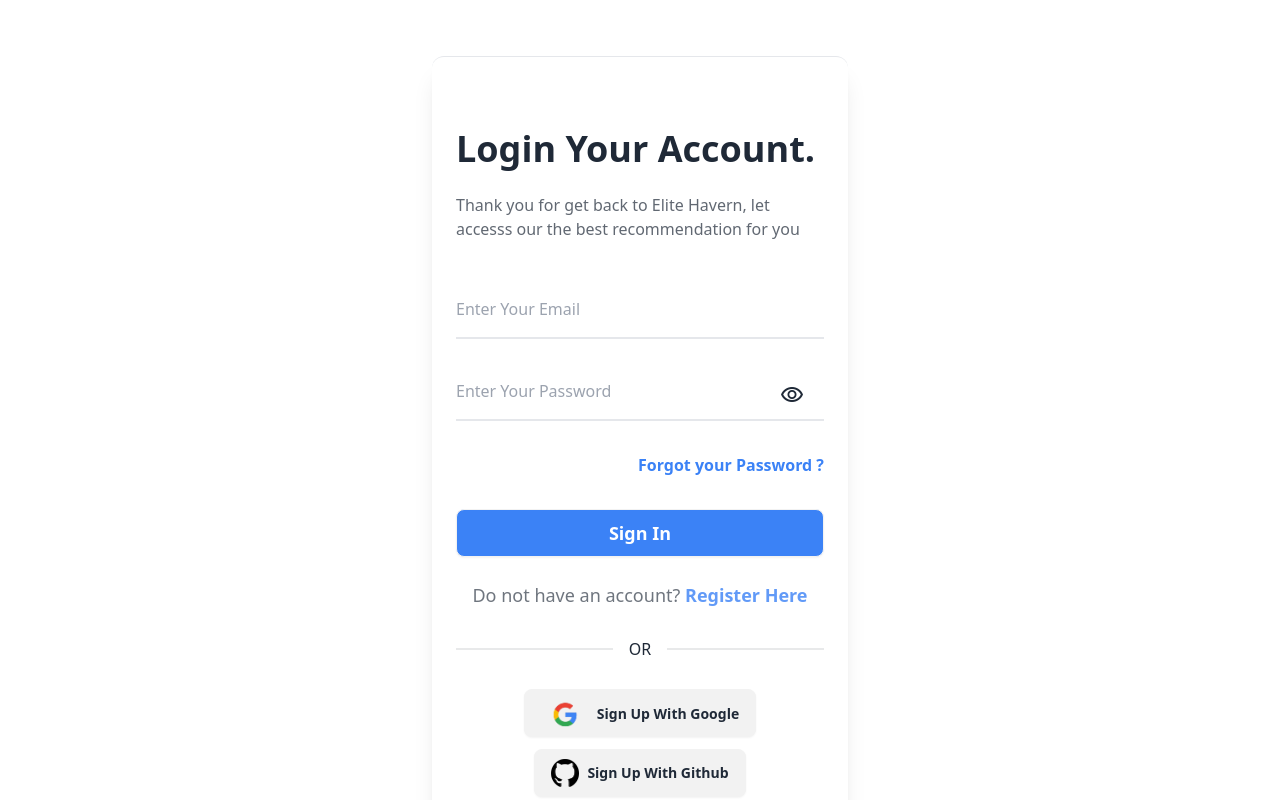
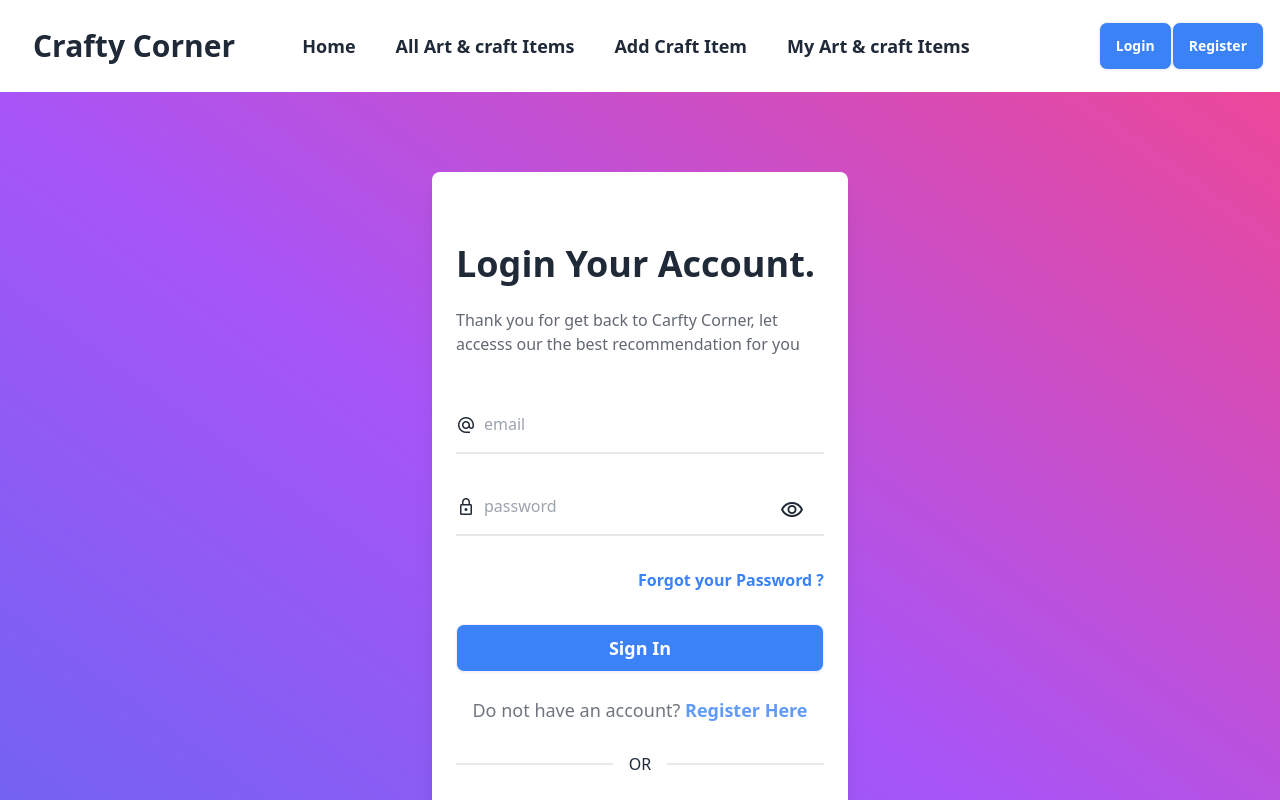
Before and after one commit to sojibislam9878/Crafty_Corner_Clint_a10, a React (Vite) app: page /login in a window 1280 px wide. Shown: the top 800 px of the page. Built offline with nearby package versions, Linux system fonts and the light colour scheme; no server answers.

Commit message:
registration and login function added

```diff
--- a/src/Components/AuthProvider/AuthProvider.jsx
+++ b/src/Components/AuthProvider/AuthProvider.jsx
@@ -1,6 +1,6 @@
-import { createUserWithEmailAndPassword, signInWithEmailAndPassword } from "firebase/auth";
+import { GithubAuthProvider, GoogleAuthProvider, createUserWithEmailAndPassword, onAuthStateChanged, signInWithEmailAndPassword, signInWithPopup, signOut, updateProfile } from "firebase/auth";
 import PropTypes from "prop-types";
-import { createContext } from "react";
+import { createContext, useEffect, useState } from "react";
 import { auth } from "../../firebase/FirebaseConfig";
 
 export const AuthContext = createContext(null);
@@ -59,10 +59,58 @@ const AuthProvider = ({ children }) => {
   const login = (email, password) => {
     return signInWithEmailAndPassword(auth, email, password);
   };
+   // social login providers
+
+   const googleProvider = new GoogleAuthProvider();
+   const githubProvider = new GithubAuthProvider();
+
+   const googleSignUP = () => {
+     signInWithPopup(auth, googleProvider)
+   };
+   const githubSignUP = () => {
+     signInWithPopup(auth, githubProvider)
+   };
+
+   //   user
+  const [user, setUser] = useState(null);
+  //   check user
+  useEffect(() => {
+    onAuthStateChanged(auth, (user) => {
+      if (user) {
+        setUser(user);
+      }
+    });
+  }, []);
+  // logout
+  const logout = () => {
+    setUser(null);
+    signOut(auth);
+  };
+
+  // update user
+  const updateUser = (name, photo) => {
+    updateProfile(auth.currentUser, {
+      displayName: name,
+      photoURL: photo,
+    });
+    // .then(() => {
+    // Profile updated!
+    // ...
+    // }).catch((error) => {
+    // An error occurred
+    // ...
+    // });
+  };
 
   const values = {
     createUserWithEmail,
-    login
+    login,googleSignUP,
+    githubSignUP,
+    user,
+    logout,
+    updateUser
+
+
   };
   return <AuthContext.Provider value={values}>{children}</AuthContext.Provider>;
 };
--- a/src/Components/Navbar.jsx
+++ b/src/Components/Navbar.jsx
@@ -1,6 +1,8 @@
 import { Link, NavLink } from "react-router-dom";
+import useAuth from "../Hooks/useAuth";
 
 const Navbar = () => {
+  const { user, logout } = useAuth();
   const normalLink = "lg:font-bold lg:text-lg lg:mr-2 mt-2 lg:mt-0";
   const activeLink = `bg-gradient-to-r from-[#4facfe] to-blue-500 border border-blure-500 text-white hover:bg-transparent focus:bg-transparent focus:text-white ${normalLink}`;
   return (
@@ -40,28 +42,38 @@ const Navbar = () => {
               </li>
               <li>
                 <NavLink
-                  to="/bookmark"
+                  to="/allcarft"
                   className={({ isActive }) =>
                     isActive ? activeLink : normalLink
                   }
                 >
-                  Book Mark
+                  All Art & craft Items
                 </NavLink>
               </li>
               <li>
                 <NavLink
-                  to="/updateProfile"
+                  to="/addcarft"
                   className={({ isActive }) =>
                     isActive ? activeLink : normalLink
                   }
                 >
-                  Update Profile
+                  Add Craft Item
+                </NavLink>
+              </li>
+              <li>
+                <NavLink
+                  to="/mycarft"
+                  className={({ isActive }) =>
+                    isActive ? activeLink : normalLink
+                  }
+                >
+                  My Art & craft Items
                 </NavLink>
               </li>
             </ul>
           </div>
           <Link to="/" className="btn btn-ghost text-3xl font-garamond">
-            Elite Haven
+            Crafty Corner
           </Link>
         </div>
         <div className="navbar-center hidden lg:flex">
@@ -78,32 +90,42 @@ const Navbar = () => {
             </li>
             <li>
               <NavLink
-                to="/bookmark"
+                to="/allcarft"
                 className={({ isActive }) =>
                   isActive ? activeLink : normalLink
                 }
               >
-                Book Mark
+                All Art & craft Items
               </NavLink>
             </li>
             <li>
               <NavLink
-                to="/updateProfile"
+                to="/addcarft"
                 className={({ isActive }) =>
                   isActive ? activeLink : normalLink
                 }
               >
-                Update Profile
+                Add Craft Item
+              </NavLink>
+            </li>
+            <li>
+              <NavLink
+                to="/mycarft"
+                className={({ isActive }) =>
+                  isActive ? activeLink : normalLink
+                }
+              >
+                My Art & craft Items
               </NavLink>
             </li>
           </ul>
         </div>
-        {/* <div className="navbar-end">
+        <div className="navbar-end">
           {user ? (
             <div className="flex  items-center gap-2 pr-2 md:pr-0">
               <div
                 className="flex tooltip tooltip-bottom z-[10]"
-                data-tip={"Unknown"}
+                data-tip={user.displayName || "Unknown"}
               >
                 <div
                   tabIndex={0}
@@ -111,31 +133,38 @@ const Navbar = () => {
                   className="btn btn-ghost btn-circle avatar"
                 >
                   <div className="w-20 rounded-full">
-                    <Link to="/updateprofile">
                       <img
                         alt="profile picture"
-                        src={"https://i.ibb.co/4SrK9pD/profile.jpg"
+                        src={
+                          user.photoURL ||
+                          "https://i.ibb.co/4SrK9pD/profile.jpg"
                         }
                       />
-                    </Link>
                   </div>
                 </div>
               </div>
               <button
-
+                onClick={logout}
                 className="btn bg-blue-500 text-white font-bold hover:bg-blue-700 hidden md:flex"
               >
                 Logout
               </button>
             </div>
           ) : (
+            <div>
               <Link to="/login">
                 <button className="btn bg-blue-500 text-white font-bold hover:bg-blue-700">
                   Login
                 </button>
               </Link>
+              <Link to="/registration">
+                <button className="btn bg-blue-500 text-white font-bold hover:bg-blue-700">
+                  Register
+                </button>
+              </Link>
+            </div>
           )}
-        </div> */}
+        </div>
       </div>
     </div>
   );
--- /dev/null
+++ b/src/Pages/AddCarft.jsx
@@ -0,0 +1,9 @@
+const AddCarft = () => {
+    return (
+        <div>
+            <h1>add craft</h1>
+        </div>
+    );
+};
+
+export default AddCarft;
--- /dev/null
+++ b/src/Pages/AllCarft.jsx
@@ -0,0 +1,9 @@
+const AllCarft = () => {
+    return (
+        <div>
+            <h1>all carft</h1>
+        </div>
+    );
+};
+
+export default AllCarft;
--- /dev/null
+++ b/src/Pages/Home.jsx
@@ -0,0 +1,13 @@
+import useAuth from "../Hooks/useAuth";
+
+const Home = () => {
+    const {user}=useAuth()
+    console.log(user);
+    return (
+        <div>
+            <h1>I am home</h1>
+        </div>
+    );
+};
+
+export default Home;
--- a/src/Pages/LogIn.jsx
+++ b/src/Pages/LogIn.jsx
@@ -33,36 +33,42 @@ const Login = () => {
       });
   };
 
-
-
   const [isHide, setIsHide] = useState(false);
   const handleHide = () => {
     setIsHide(!isHide);
   };
 
   return (
-    <div>
-      <div className="flex justify-center p-4 mt-10">
-        <div className=" rounded-xl p-6  md:w-2/3 xl:w-1/3 mx-auto shadow-xl border-t">
+    <div className="min-h-screen bg-gradient-to-tr from-indigo-500 via-purple-500 to-pink-500">
+      <div className="flex justify-center items-center p-4 pt-20 ">
+        <div className=" rounded-lg p-6  md:w-2/3 xl:w-1/3 mx-auto shadow-xl bg-white relative overflow-hidden">
           <form onSubmit={handleSubmit(onSubmit)}>
           <h1 className="text-4xl font-bold mt-12">Login Your Account.</h1>
             <p className="font-medium mt-6 opacity-70">
-              Thank you for get back to Elite Havern, let accesss our the best
+              Thank you for get back to Carfty Corner, let accesss our the best
               recommendation for you
             </p>
+            <div className=" flex justify-center items-center gap-2 border-b-2">
+              <span className="material-symbols-outlined mt-[42px] text-xl">
+                alternate_email
+              </span>
               <input
-              placeholder="Enter Your Email"
+                placeholder="email"
                 {...register("email", { required: true })}
-              className="w-full border-b-2 py-4  outline-none mt-10"
+                className="w-full py-4  outline-none mt-10"
               />
+            </div>
             {errors.email && <span className="text-red-600">Enter Email</span>}
             <div className="relative">
+              <div className=" flex justify-center items-center gap-2 border-b-2">
+                <span className="material-symbols-outlined mt-[25px] text-xl">lock</span>
                 <input
                   type={isHide ? "text" : "password"}
-                placeholder="Enter Your Password"
+                  placeholder="password"
                   {...register("password", { required: true })}
-                className="w-full border-b-2 py-4 outline-none mt-6"
+                  className="w-full py-4 outline-none mt-6"
                 />
+              </div>
               <p
                 className="absolute right-5 top-11 hover:cursor-pointer"
                 onClick={handleHide}
@@ -85,7 +91,7 @@ const Login = () => {
             <input
               type="submit"
               value="Sign In"
-              className="btn w-full bg-blue-500 text-white text-lg"
+              className="btn w-full bg-blue-500 text-white text-lg "
             />
           </form>
           <p className="text-center mt-6 mb-8 font-medium opacity-80 text-lg">
--- /dev/null
+++ b/src/Pages/MyCarft.jsx
@@ -0,0 +1,9 @@
+const MyCarft = () => {
+    return (
+        <div>
+            <h1>my carft</h1>
+        </div>
+    );
+};
+
+export default MyCarft;
--- a/src/Pages/Registration.jsx
+++ b/src/Pages/Registration.jsx
@@ -11,7 +11,7 @@ const Registion = () => {
   // navigate
   const navigate = useNavigate();
   const Locations = useLocation();
-  const form = Locations?.state || "/";
+  const form = Locations?.state || "/login";
   const {
     register,
     handleSubmit,
@@ -22,13 +22,14 @@ const Registion = () => {
   const handleHide = () => {
     setIsHide(!isHide);
   };
-  const { createUserWithEmail, updateUser } = useAuth();
+    const { createUserWithEmail, updateUser ,logout } = useAuth();
 
   // create profile and update user
   const onSubmit = (data) => {
     const { email, password, name, photo } = data;
     createUserWithEmail(email, password, toast).then(() => {
       updateUser(name, photo);
+      logout()
       navigate(form);
     });
   };
--- a/src/Pages/Root.jsx
+++ b/src/Pages/Root.jsx
@@ -1,9 +1,11 @@
+import { Outlet } from "react-router-dom";
 import Navbar from "../Components/Navbar";
 
 const Root = () => {
     return (
         <div>
             <Navbar></Navbar>
+            <Outlet></Outlet>
         </div>
     );
 };
```
Also changed, not shown: src/Routes/Routes.jsx (+22 -0 lines). Lines whose indentation alone changed are shown as unchanged.
